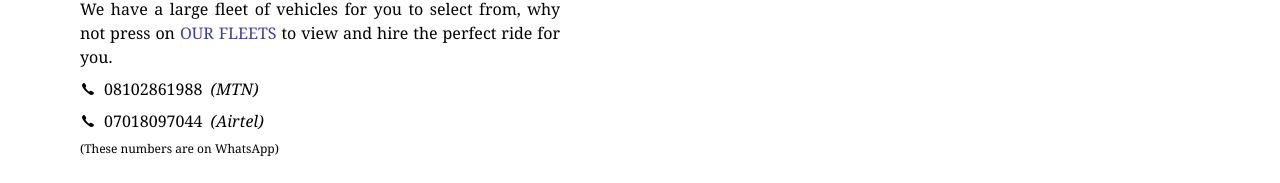
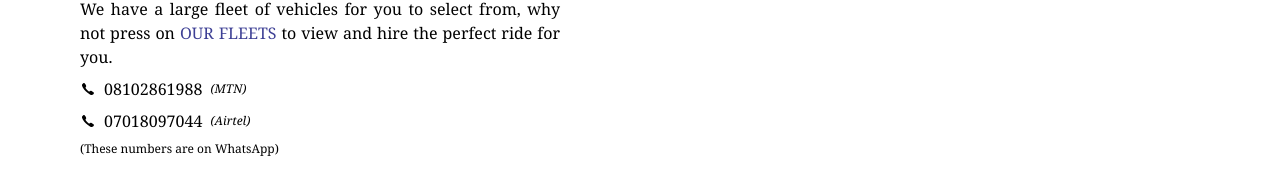
Before and after one commit to johnilizy17/Vipfleets.io, a Next.js app: page /ride in a window 1280 px wide. Shown: the part 997-1180 px from the top of the page. Built offline with nearby package versions, Linux system fonts and the light colour scheme.

Commit message:
the hire a ride

```diff
--- a/components/home/Footer.js
+++ b/components/home/Footer.js
@@ -49,11 +49,11 @@ export default function Footer(){
            <ol type="1">
              <li className="flex items-center " >
              <IoIosCall/>
-                <a href="callto:enquire@vipfleets.io" className=" flex items-center ml-2">08102861988 <span className="ml-2 italic">(MTN) </span></a>
+                <a href="callto:enquire@vipfleets.io" className=" flex items-center ml-2">08102861988 <span className="ml-2 italic text-xs">(MTN) </span></a>
              </li>
              <li className="flex items-center" >
              <IoIosCall/>
-             <a href="callto:feedback@vipfleets.io" className=" flex items-center ml-2">07018097044  <span className="ml-2 italic"> (Airtel)</span></a>
+             <a href="callto:feedback@vipfleets.io" className=" flex items-center ml-2">07018097044  <span className="ml-2 italic text-xs"> (Airtel)</span></a>
              </li>
             </ol>
           </div>
--- a/pages/ride.js
+++ b/pages/ride.js
@@ -39,12 +39,12 @@ export default function Ride() {
                              </div>
                                 <a href="callto:08102861988">
                                     <div className="flex items-center mt-2 cursor-pointer" style={{ width: 200 }} >
-                                        <IoIosCall className="mr-2" /> 08102861988 <span className="ml-2 italic">(MTN) </span>
+                                        <IoIosCall className="mr-2" /> 08102861988 <span className="ml-2 italic text-xs">(MTN) </span>
                                 </div>
                                 </a>
                                 <a href="callto:00000000" className="mb-2">
                                     <div className="flex items-center  mt-2 cursor-pointer" >
-                                        <IoIosCall className="mr-2" />  07018097044 <span className="ml-2 italic"> (Airtel)</span>
+                                        <IoIosCall className="mr-2" />  07018097044 <span className="ml-2 italic text-xs"> (Airtel)</span>
                                </div>
                                 </a>
                                 <div className="text-xs mt-2">
```
